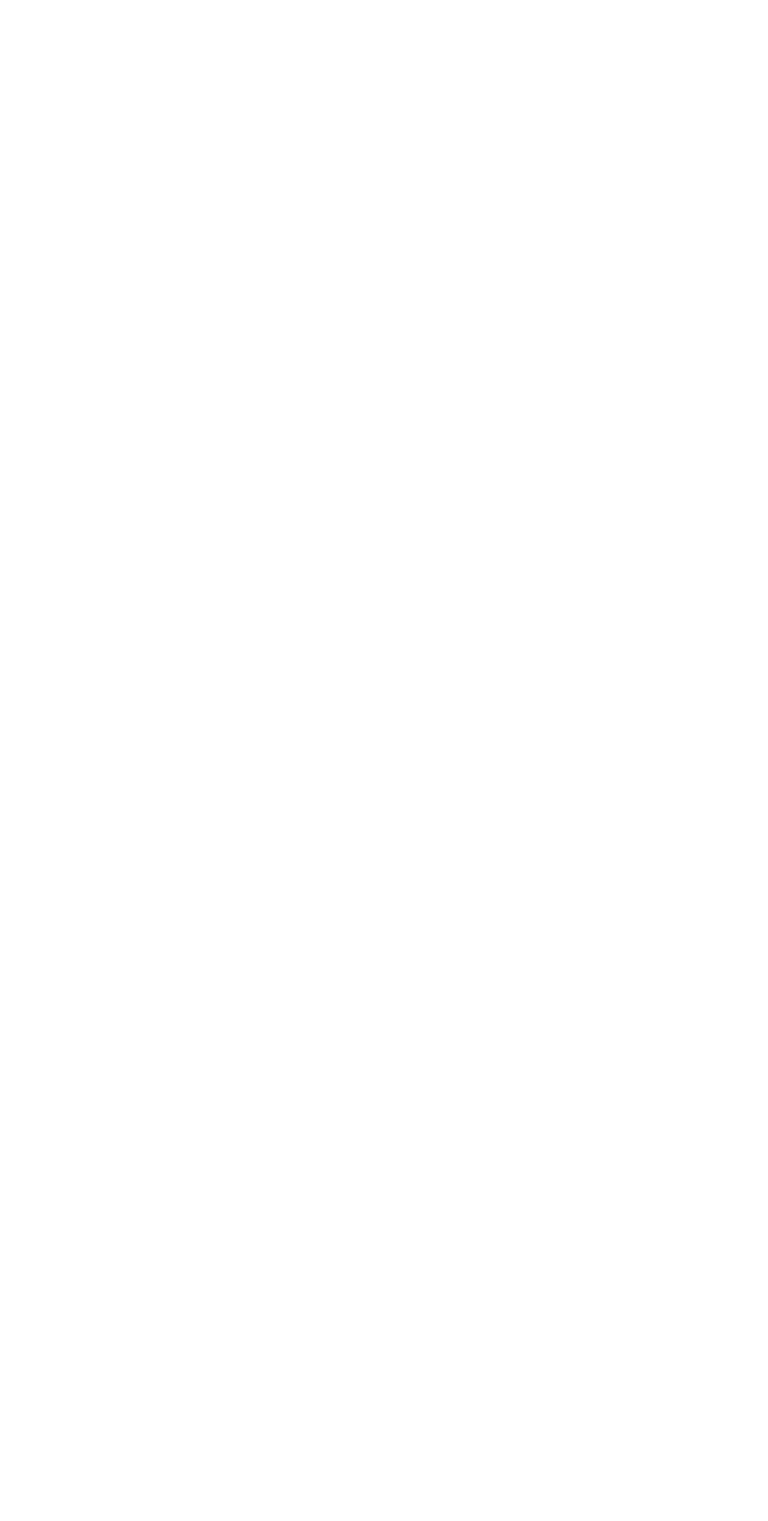
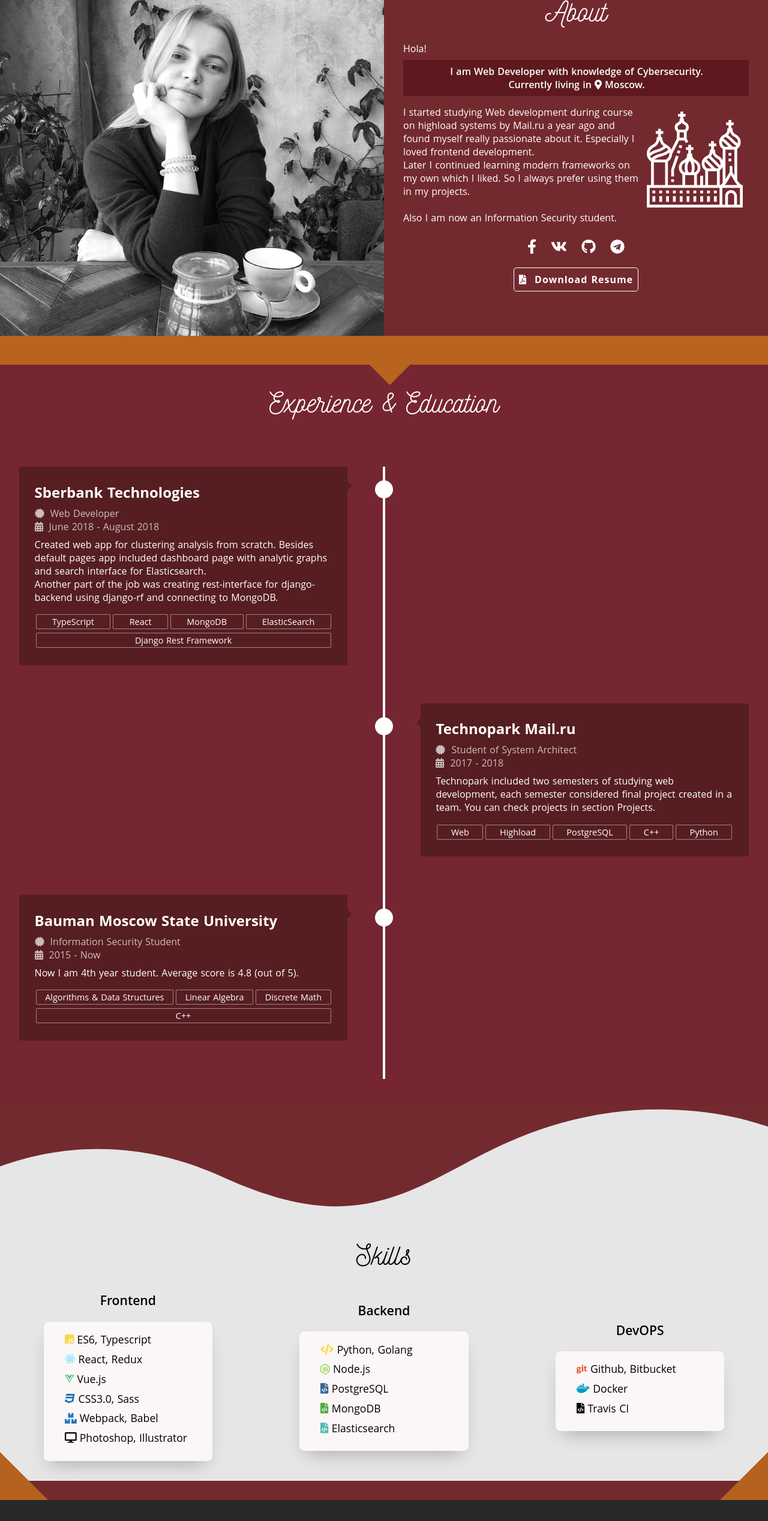
Before and after one commit to couatl/couatl.github.io, a Nuxt app: page /about in a window 1280 px wide. Before the commit this address had no page. Shown: the part 80-2616 px from the top of the page at 60% size. Before the commit the page ends 800 px from the top, so only its background shows below. Built offline with nearby package versions, Linux system fonts and the light colour scheme.

Commit message:
+ about page

```diff
--- /dev/null
+++ b/pages/about.vue
@@ -0,0 +1,108 @@
+<template>
+  <div class="root">
+    <profile-section/>
+    <div class="triangle-divider"></div>
+    <div class="triangle"></div>
+    <experience-section/>
+    <wave-divider/>
+    <!--<div class="angled-divider"></div>-->
+    <skills-section/>
+    <div class="divider"></div>
+    <div class="triangles">
+      <div class="triangles__left"></div>
+      <div class="triangles__right"></div>
+    </div>
+    <custom-footer/>
+  </div>
+</template>
+<script>
+
+  // TODO.md: При ховере на руку + about -> баунсинг руки
+  // TODO.md: русская версия
+  // TODO.md: появление меню при скролле вниз
+  // TODO.md: появление меню при скролле вниз
+  // Поблагодарить шрифты в футере
+
+  import ProfileSection from '~/components/ProfileSection.vue'
+  import CustomFooter from '~/components/CustomFooter.vue'
+  import ExperienceSection from '~/components/ExperienceSection.vue'
+  import SkillsSection from '~/components/SkillsSection.vue'
+  import WaveDivider from '~/components/WaveDivider.vue'
+
+  export default {
+    components: {
+      ProfileSection,
+      ExperienceSection,
+      CustomFooter,
+      SkillsSection,
+      WaveDivider
+    }
+  }
+</script>
+
+<style>
+
+  .triangle-divider {
+    height: 3em;
+    background-color: #b8641f;
+    width: 100%;
+  }
+
+  .triangle {
+    margin: auto;
+    transform: translateX(20%) translateY(50%) rotate(-45deg);
+    background-color: #b8641f;
+    width: 3em;
+    height: 3em;
+    margin-top: -3em;
+  }
+
+  .angled-divider {
+    display: none;
+    background-color: #e6e6e6;
+    overflow: hidden;
+    height: 10em;
+    width: 110%;
+    margin-left: -2em;
+    transform: translateY(-65%) rotate(5deg);
+    position: absolute;
+    z-index: 1;
+  }
+
+  .divider {
+    height: 2em;
+    background-color: #732a2f;
+    width: 100%;
+  }
+
+
+  .triangles {
+    display: block;
+    position: relative;
+    z-index: 11;
+  }
+
+  .triangles__left {
+    margin-top: -5em;
+    width: 0;
+    height: 0;
+    border-color: transparent;
+    border-style: solid;
+    border-width: 5em 0 0 5em;
+    border-left-color: #b56221;
+    border-top-color: rgba(128, 0, 128, 0);
+  }
+
+  .triangles__right {
+    width: 0;
+    height: 0;
+    position: absolute;
+    margin-top: -5em;
+    right: 0;
+    border-color: transparent;
+    border-style: solid;
+    border-width: 0 0 5em 5em;
+    border-bottom-color: #b56221;
+    border-left-color: rgba(75, 0, 130, 0);
+  }
+</style>
```
